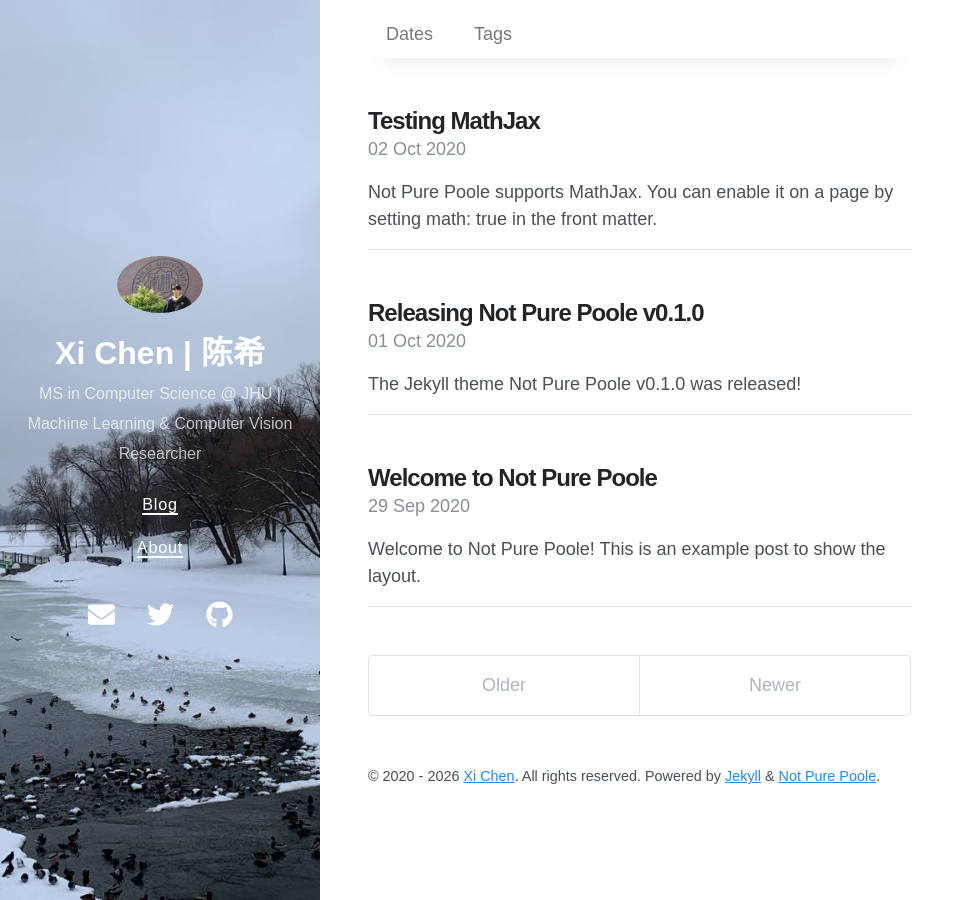
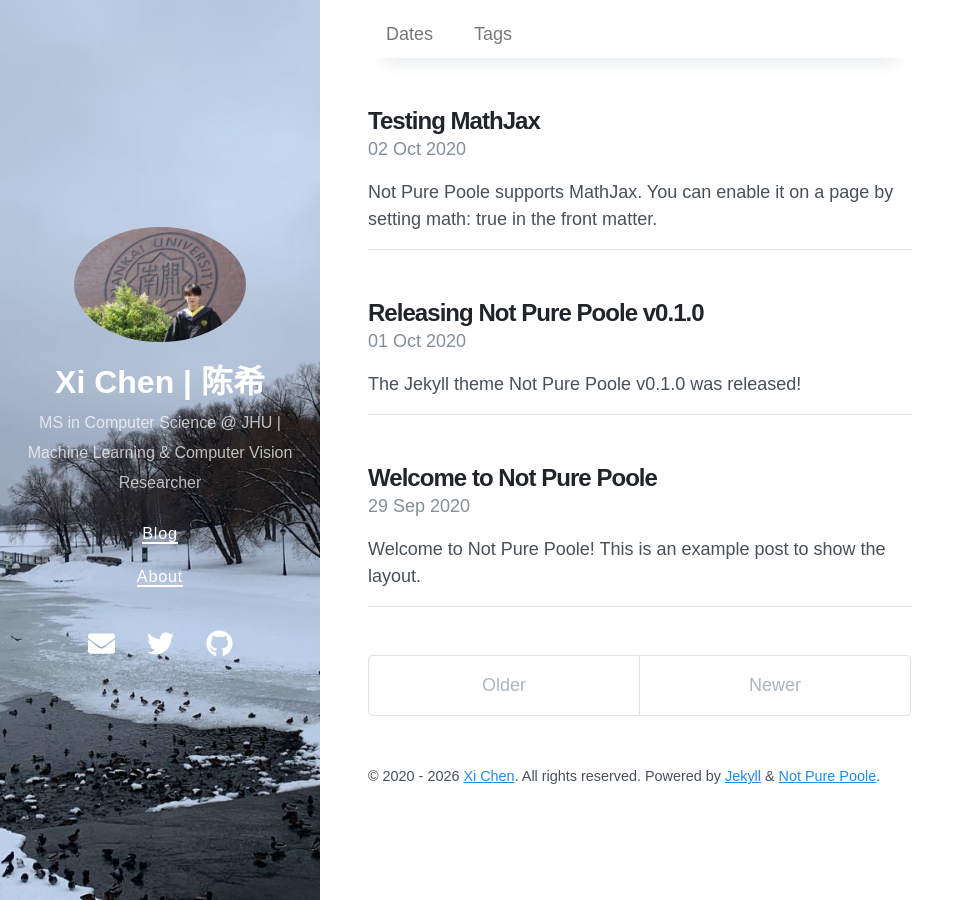
Before and after one commit to XiChen0522/XiChen0522.github.io, a Jekyll site: the page built from index.html, in a window 1280 px wide. Shown: the whole page, without its empty margins (0-975 px from the left). Built offline with Jekyll 4.4.1, drawn with Linux system fonts in a browser that asks for light colours; nearby versions of some CDN libraries; the list of posts is cut into pages by our own code.

Commit message:
Increase avatar image width from 30% to 60%

```diff
--- a/_sass/_sidebar.scss
+++ b/_sass/_sidebar.scss
@@ -14,7 +14,7 @@
 }
 
 .avatar-image {
-  width: 30%;
+  width: 60%;
   height: auto;
   border-radius: 50%;
   display: block;
```
